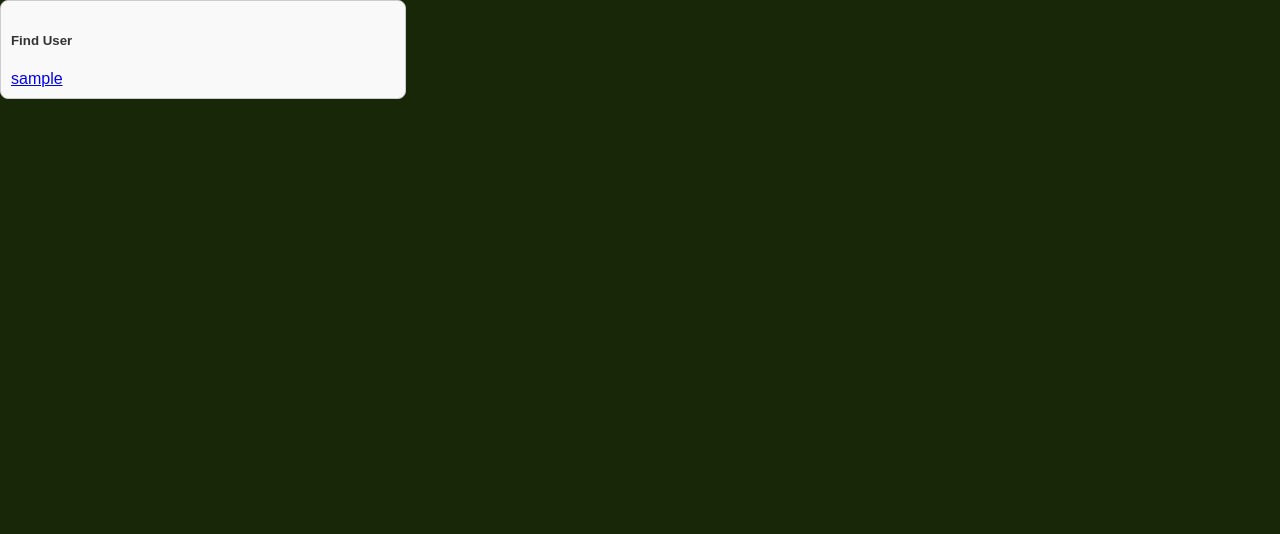
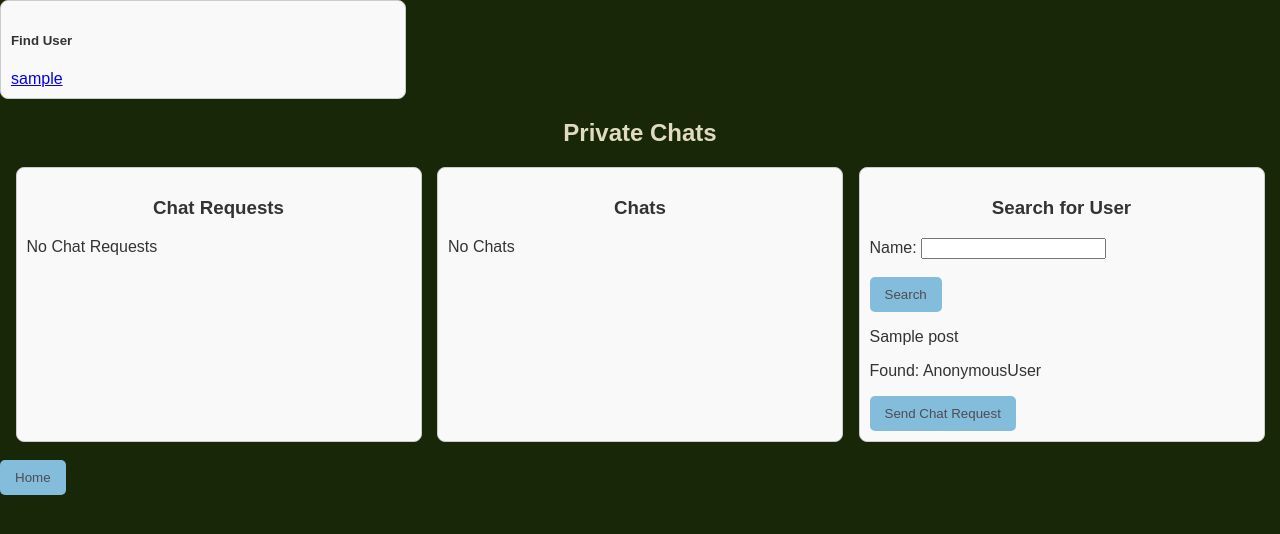
Before and after one commit to Brysonflowers/Echo-Chat, a Django app: template textingproject/echochatapp/templates/private chat.html in a window 1280 px wide. Shown: the top 534 px of the page. Run offline with Django 5.2, Linux system fonts and the light colour scheme; tables that the repository leaves empty hold one stand-in row (values such as "Sample post"); the template is opened without the code that fills it: values that come from a table or form of the project are taken from there, most other values are stand-ins (such as "Sample title", 1, 10 or a date in 2020).

Commit message:
Pushing changes so Dani can work on fixing the look of private chat.html

```diff
--- a/textingproject/echochatapp/forms.py
+++ b/textingproject/echochatapp/forms.py
@@ -8,3 +8,6 @@ class CreateGroupForm(forms.ModelForm):
 
 class SearchUserForm(forms.Form):
     name = forms.CharField(max_length=20)
+
+class SendChatRequestForm(forms.Form):
+    chat_request = forms.BooleanField()
--- a/textingproject/echochatapp/templates/private chat.html
+++ b/textingproject/echochatapp/templates/private chat.html
@@ -19,6 +19,48 @@
         {% endfor %}
       </div>
     </div>
+    <h2>Private Chats</h2>
+    <div class="main-content">
+        <div class="user_groups">
+            <h3 class="private_chat_heading3_styles">Chat Requests</h3>
+            <p>No Chat Requests</p>
+        </div>
+        <div class="users">
+            <h3 class="private_chat_heading3_styles">Chats</h3>
+            <p>No Chats</p>
+        </div>
+        <div class="search">
+            <h3 class="private_chat_heading3_styles">Search for User</h3>
+            <form action="{% url 'private_chats' %}" method="post">
+                {% csrf_token %}
+                {{name_form}}
+                <br>
+                <button type="submit">Search</button>
+            </form>
+            <p>{{test.POST}}</p>
+            {% if user != 'none' %}
+                {% if user != 'sent chat request' %}
+                  {% if user != 'no name form' %}
+                    {% if user != 'none with that name' %}
+                      <p>Found: {{user}}</p>
+                      <form action="{% url 'private_chats' %}" method="post">
+                          {% csrf_token %}
+                          <button type="submit">Send Chat Request</button>
+                      </form>
+                    {% endif %}
+                  {% endif %}
+                {% endif %}
+                {% if user == 'sent chat request' %}
+                  <p>Sent Chat Request</p>
+                {% endif %}
+            {% endif %}
+            {% if user == 'none with that name' %}
+                <p>User not found.</p>
+            {% endif %}
+        </div>
+    </div>
+    <br>
+    <button type="button" onclick="home_page()">Home</button>
   {% endif %}
   {% if users == false %}
     <div class="container-fluid h-100 p-0">
```
Also changed, not shown: textingproject/echochatapp/views.py (+7 -5 lines).
